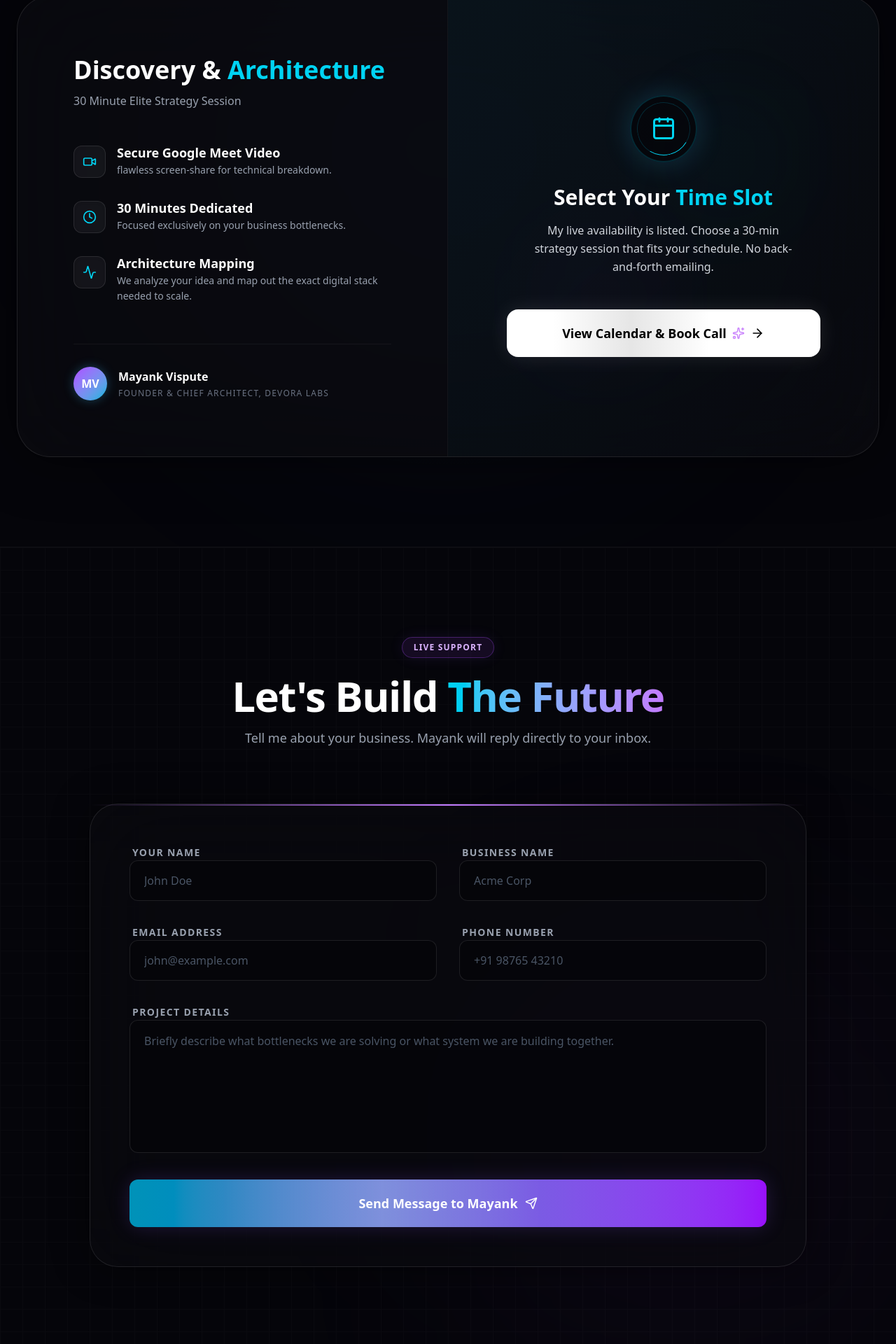
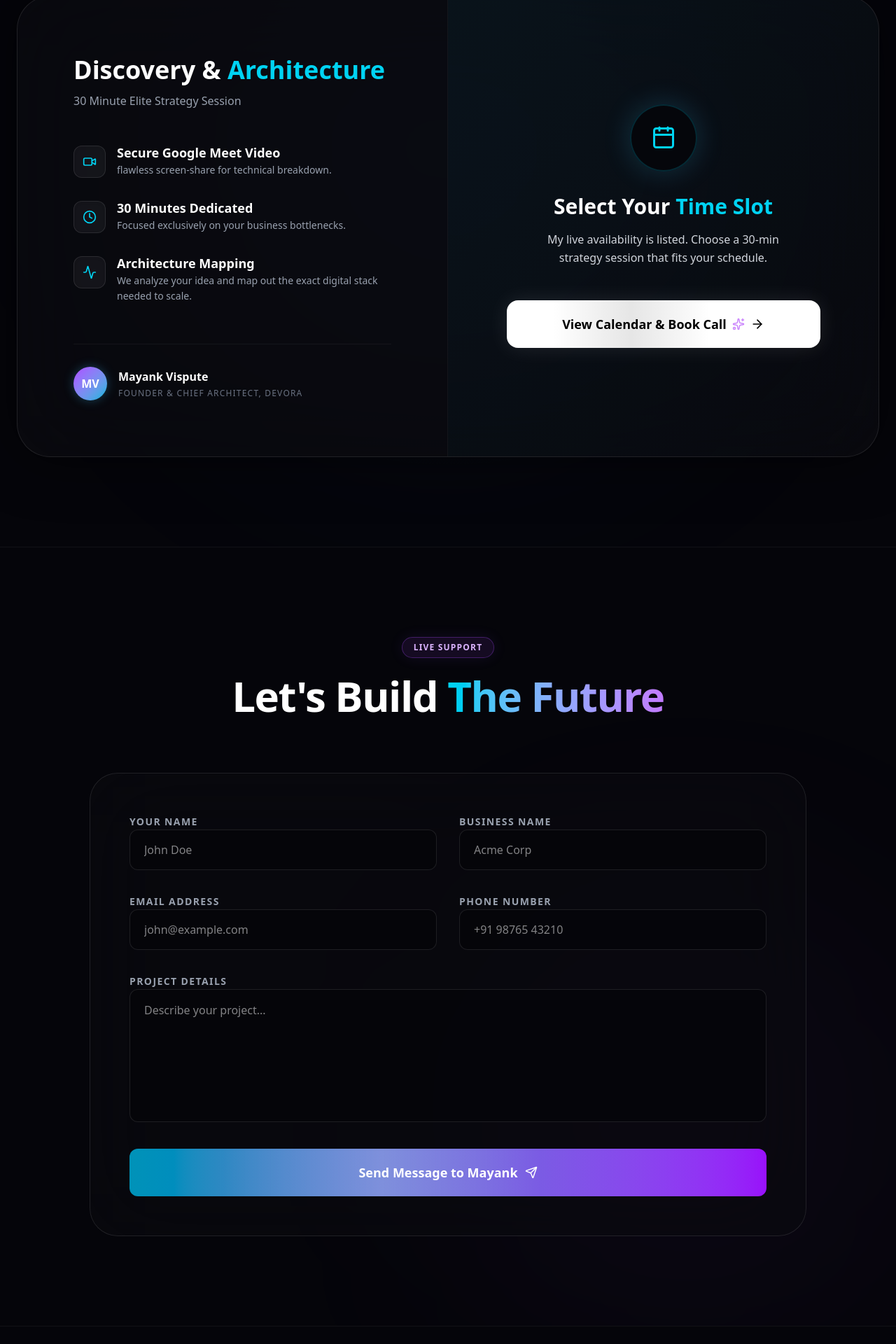
Before and after one commit to mayankvispute7/devora-agency, a Next.js app: page / in a window 1280 px wide. Shown: the part 8996-10916 px from the top of the page at 70% size. Built offline with nearby package versions, Linux system fonts and the light colour scheme.

Commit message:
Final branding and TypeScript fixes

```diff
--- a/components/Contact.tsx
+++ b/components/Contact.tsx
@@ -1,9 +1,9 @@
 "use client";
-import { motion, AnimatePresence, Variants } from "framer-motion";
+import { motion, AnimatePresence, Variants } from "framer-motion"; // 🟢 Added Variants import
 import { Send, CheckCircle, AlertTriangle, Loader2 } from "lucide-react";
 import { useState } from "react";
 
-// 🟢 FIXED: Explicitly typed as Variants to satisfy TypeScript/Vercel build
+// 🟢 FIXED: Explicitly typed as Variants to satisfy the TypeScript compiler
 const itemVariants: Variants = {
   hidden: { opacity: 0, y: 15, filter: "blur(5px)" },
   visible: {
@@ -15,7 +15,6 @@ const itemVariants: Variants = {
 };
 
 export default function Contact() {
-  // Live Form State
   const [formData, setFormData] = useState({
     name: "",
     business: "",
@@ -31,7 +30,6 @@ export default function Contact() {
     setFormData(prev => ({ ...prev, [name]: value }));
   };
 
-  // 🟢 ZERO-BACKEND WEB3FORMS SUBMISSION
   const handleSubmit = async (e: React.FormEvent) => {
     e.preventDefault();
     setStatus("sending");
@@ -45,8 +43,7 @@ export default function Contact() {
           Accept: "application/json",
         },
         body: JSON.stringify({
-          // 👇 GET YOUR FREE KEY FROM WEB3FORMS.COM AND PASTE IT HERE 👇
-          access_key: "YOUR_ACCESS_KEY_HERE",
+          access_key: "YOUR_ACCESS_KEY_HERE", // 👈 Ensure your actual key is here
           subject: `New Lead from ${formData.name} (Devora Website)`,
           from_name: formData.name,
           email: formData.email,
@@ -62,28 +59,22 @@ export default function Contact() {
         setFormData({ name: "", business: "", email: "", phone: "", details: "" });
       } else {
         setStatus("error");
-        setStatusMessage("Failed to send. Please email visputemayank007@gmail.com directly.");
+        setStatusMessage("Failed to send message.");
       }
     } catch (error) {
       console.error('Form Error:', error);
       setStatus("error");
-      setStatusMessage("Failed to send. Please email visputemayank007@gmail.com directly.");
+      setStatusMessage("Failed to send message.");
     }
 
-    setTimeout(() => {
-        if (status !== "idle") setStatus("idle");
-    }, 6000);
+    setTimeout(() => { setStatus("idle"); }, 6000);
   };
 
   return (
     <section id="contact" className="py-32 px-6 md:px-12 lg:px-8 relative bg-[#05050A] border-t border-white/5 overflow-hidden font-sans">
-
-      {/* Background Decor */}
       <div className="absolute bottom-0 right-0 w-[600px] h-[600px] bg-purple-500/5 rounded-full blur-[150px] pointer-events-none z-0"></div>
-      <div className="absolute inset-0 opacity-[0.02] bg-[linear-gradient(to_right,#ffffff_1px,transparent_1px),linear-gradient(to_bottom,#ffffff_1px,transparent_1px)] bg-[size:32px_32px] pointer-events-none z-0"></div>
 
       <div className="max-w-7xl mx-auto relative z-10 w-full">
-
         <div className="text-center mb-20">
           <motion.div
             initial={{ opacity: 0, y: 20 }}
@@ -96,28 +87,23 @@ export default function Contact() {
           <h2 className="text-4xl md:text-5xl lg:text-6xl font-black text-white tracking-tight mb-4">
             Let's Build <span className="text-transparent bg-clip-text bg-gradient-to-r from-cyan-400 to-purple-400">The Future</span>
           </h2>
-          <p className="text-gray-400 text-lg">
-            Tell me about your business. Mayank will reply directly to your inbox.
-          </p>
         </div>
 
         <motion.div
           initial={{ opacity: 0, y: 40 }}
           whileInView={{ opacity: 1, y: 0 }}
-          viewport={{ once: true, margin: "-100px" }}
+          viewport={{ once: true }}
           transition={{ duration: 0.6 }}
-          className="max-w-5xl mx-auto w-full bg-[#0A0A10]/60 backdrop-blur-3xl border border-white/10 rounded-[2.5rem] p-10 md:p-14 shadow-[0_0_50px_rgba(0,0,0,0.5)] relative"
+          className="max-w-5xl mx-auto w-full bg-[#0A0A10]/60 backdrop-blur-3xl border border-white/10 rounded-[2.5rem] p-10 md:p-14 relative"
         >
-          <div className="absolute top-0 left-0 right-0 h-[1.5px] bg-gradient-to-r from-transparent via-purple-400 to-transparent pointer-events-none"></div>
-
           <form onSubmit={handleSubmit} className="space-y-8">
-            <AnimatePresence>
+            <AnimatePresence mode="wait">
                 {status !== "idle" && (
                     <motion.div
-                        initial={{ opacity: 0, y: -20, height: 0 }}
-                        animate={{ opacity: 1, y: 0, height: "auto" }}
-                        exit={{ opacity: 0, y: -20, height: 0 }}
-                        className={`p-4 rounded-xl flex items-center gap-3 text-sm font-medium overflow-hidden ${
+                        initial={{ opacity: 0, height: 0 }}
+                        animate={{ opacity: 1, height: "auto" }}
+                        exit={{ opacity: 0, height: 0 }}
+                        className={`p-4 rounded-xl flex items-center gap-3 text-sm font-medium ${
                             status === "sending" ? "bg-cyan-500/10 border border-cyan-500/30 text-cyan-300" :
                             status === "success" ? "bg-emerald-500/10 border border-emerald-500/30 text-emerald-300" :
                             "bg-red-500/10 border border-red-500/30 text-red-300"
@@ -131,15 +117,15 @@ export default function Contact() {
                 )}
             </AnimatePresence>
 
-            <motion.div variants={itemVariants} initial="hidden" animate="visible" className="grid md:grid-cols-2 gap-8">
+            <motion.div variants={itemVariants} initial="hidden" whileInView="visible" className="grid md:grid-cols-2 gap-8">
               {[
-                { label: "Your Name", name: "name", placeholder: "John Doe", type: "text", color: "focus:border-cyan-500/50 focus:bg-cyan-500/5" },
-                { label: "Business Name", name: "business", placeholder: "Acme Corp", type: "text", color: "focus:border-cyan-500/50 focus:bg-cyan-500/5" },
-                { label: "Email Address", name: "email", placeholder: "john@example.com", type: "email", color: "focus:border-purple-500/50 focus:bg-purple-500/5" },
-                { label: "Phone Number", name: "phone", placeholder: "+91 98765 43210", type: "tel", color: "focus:border-purple-500/50 focus:bg-purple-500/5" }
+                { label: "Your Name", name: "name", placeholder: "John Doe", type: "text" },
+                { label: "Business Name", name: "business", placeholder: "Acme Corp", type: "text" },
+                { label: "Email Address", name: "email", placeholder: "john@example.com", type: "email" },
+                { label: "Phone Number", name: "phone", placeholder: "+91 98765 43210", type: "tel" }
               ].map((input, i) => (
                 <div key={i} className="space-y-2.5">
-                  <label className="text-sm font-bold text-gray-400 pl-1 uppercase tracking-widest">{input.label}</label>
+                  <label className="text-sm font-bold text-gray-400 uppercase tracking-widest">{input.label}</label>
                   <input
                     name={input.name}
                     value={formData[input.name as keyof typeof formData]}
@@ -147,44 +133,39 @@ export default function Contact() {
                     type={input.type}
                     required={input.name !== "phone"}
                     placeholder={input.placeholder}
-                    className={`w-full bg-[#05050A]/80 border border-white/10 rounded-xl px-5 py-4 text-white text-base placeholder:text-gray-600 focus:outline-none ${input.color} transition-all duration-300`}
+                    className="w-full bg-[#05050A]/80 border border-white/10 rounded-xl px-5 py-4 text-white focus:outline-none focus:border-cyan-500/50 transition-all duration-300"
                   />
                 </div>
               ))}
             </motion.div>
 
-            <motion.div variants={itemVariants} initial="hidden" animate="visible" className="space-y-2.5">
-              <label className="text-sm font-bold text-gray-400 pl-1 uppercase tracking-widest">Project Details</label>
+            <motion.div variants={itemVariants} initial="hidden" whileInView="visible" className="space-y-2.5">
+              <label className="text-sm font-bold text-gray-400 uppercase tracking-widest">Project Details</label>
               <textarea
                 name="details"
                 value={formData.details}
                 onChange={handleInputChange}
                 rows={6}
                 required
-                placeholder="Briefly describe what bottlenecks we are solving or what system we are building together."
-                className="w-full bg-[#05050A]/80 border border-white/10 rounded-xl px-5 py-4 text-white text-base placeholder:text-gray-600 focus:outline-none focus:border-cyan-500/50 focus:bg-cyan-500/5 transition-all duration-300 resize-none font-light leading-relaxed"
+                placeholder="Describe your project..."
+                className="w-full bg-[#05050A]/80 border border-white/10 rounded-xl px-5 py-4 text-white focus:outline-none focus:border-cyan-500/50 transition-all duration-300 resize-none font-light leading-relaxed"
               ></textarea>
             </motion.div>
 
             <motion.button
               variants={itemVariants}
               initial="hidden"
-              animate="visible"
+              whileInView="visible"
               type="submit"
               disabled={status === "sending"}
-              className="group relative w-full py-5 rounded-xl bg-gradient-to-r from-cyan-600 to-purple-600 text-white font-bold text-lg hover:scale-[1.01] transition-all duration-300 shadow-[0_0_30px_rgba(139,92,246,0.2)] hover:shadow-[0_0_40px_rgba(139,92,246,0.3)] overflow-hidden flex items-center justify-center gap-2.5 disabled:opacity-70 disabled:hover:scale-100 disabled:cursor-not-allowed"
+              className="group relative w-full py-5 rounded-xl bg-gradient-to-r from-cyan-600 to-purple-600 text-white font-bold text-lg hover:scale-[1.01] transition-all duration-300 disabled:opacity-70 flex items-center justify-center gap-2.5 overflow-hidden"
             >
               <motion.div
                 animate={{ x: ["-100%", "200%"] }}
                 transition={{ duration: 2, repeat: Infinity, ease: "easeInOut", repeatDelay: 1 }}
                 className="absolute inset-0 w-1/2 h-full bg-gradient-to-r from-transparent via-white/20 to-transparent skew-x-12"
               />
-
-              {status === "sending" ? (
-                  <>Sending <Loader2 className="animate-spin" size={20}/></>
-              ) : (
-                  <>Send Message to Mayank <Send size={18} className="group-hover:translate-x-1.5 group-hover:-translate-y-1.5 transition-transform" /></>
-              )}
+              {status === "sending" ? <>Sending <Loader2 className="animate-spin" size={20}/></> : <>Send Message to Mayank <Send size={18} /></>}
             </motion.button>
           </form>
         </motion.div>
--- a/components/Meeting.tsx
+++ b/components/Meeting.tsx
@@ -1,10 +1,10 @@
 "use client";
-import { motion } from "framer-motion";
+import { motion, Variants } from "framer-motion"; // 🟢 Added Variants import
 import { Calendar, Video, Clock, ArrowRight, Activity, Sparkles } from "lucide-react";
 import { cloneElement, ReactElement } from "react";
 
 // Variants for staggered entrance
-const containerVariants = {
+const containerVariants: Variants = {
   hidden: { opacity: 0 },
   visible: {
     opacity: 1,
@@ -12,9 +12,15 @@ const containerVariants = {
   }
 };
 
-const itemVariants = {
+// 🟢 FIXED: Explicitly typed as Variants to satisfy TypeScript/Vercel
+const itemVariants: Variants = {
   hidden: { opacity: 0, y: 15, filter: "blur(5px)" },
-  visible: { opacity: 1, y: 0, filter: "blur(0px)", transition: { duration: 0.4, ease: "easeOut" } }
+  visible: {
+    opacity: 1,
+    y: 0,
+    filter: "blur(0px)",
+    transition: { duration: 0.4, ease: "easeOut" }
+  }
 };
 
 export default function Meeting() {
@@ -53,7 +59,6 @@ export default function Meeting() {
         </motion.p>
       </div>
 
-      {/* THE LIVE SCHEDULER PANEL */}
       <motion.div
         variants={containerVariants}
         initial="hidden"
@@ -61,7 +66,6 @@ export default function Meeting() {
         viewport={{ once: true, margin: "-100px" }}
         className="w-full max-w-7xl mx-auto bg-[#0A0A10]/80 backdrop-blur-3xl border border-white/10 rounded-[3rem] overflow-hidden flex flex-col md:flex-row shadow-[0_0_80px_rgba(0,0,0,0.6)] relative z-10"
       >
-        {/* Subtle top light trail */}
         <div className="absolute top-0 left-0 right-0 h-[1.5px] bg-gradient-to-r from-transparent via-cyan-400 to-transparent pointer-events-none"></div>
 
         {/* LEFT: STRATEGY VALUE PITCH */}
@@ -91,14 +95,14 @@ export default function Meeting() {
             ))}
           </motion.div>
 
-          {/* Signed Mayank Badge */}
+          {/* Founder Badge */}
           <motion.div variants={itemVariants} className="mt-14 flex items-center gap-4 pt-8 border-t border-white/5">
             <div className="w-12 h-12 rounded-full bg-gradient-to-br from-purple-500 to-cyan-500 flex items-center justify-center text-white font-bold shadow-[0_0_15px_rgba(56,189,248,0.3)]">
               MV
             </div>
             <div>
               <p className="text-white font-bold text-base">Mayank Vispute</p>
-              <p className="text-gray-500 text-xs uppercase tracking-widest mt-1">Founder & Chief Architect, Devora LABS</p>
+              <p className="text-gray-500 text-xs uppercase tracking-widest mt-1">Founder &amp; Chief Architect, Devora</p>
             </div>
           </motion.div>
         </div>
@@ -107,42 +111,22 @@ export default function Meeting() {
         <div className="w-full md:w-1/2 p-10 md:p-14 lg:p-20 flex flex-col items-center justify-center text-center relative overflow-hidden group">
           <div className="absolute inset-0 bg-gradient-to-br from-cyan-500/5 to-transparent pointer-events-none z-0"></div>
 
-          {/* Animated Tech Orbs */}
-          <motion.div
-            animate={{ scale: [1, 1.05, 1], opacity: [0.6, 0.9, 0.6] }}
-            transition={{ duration: 4, repeat: Infinity }}
-            className="absolute top-1/4 right-1/4 w-32 h-32 bg-cyan-500/10 rounded-full blur-[80px] pointer-events-none z-0"
-          ></motion.div>
-          <motion.div
-            animate={{ scale: [1.05, 1, 1.05], opacity: [0.9, 0.6, 0.9] }}
-            transition={{ duration: 4, repeat: Infinity, delay: 2 }}
-            className="absolute bottom-1/4 left-1/4 w-32 h-32 bg-purple-500/10 rounded-full blur-[80px] pointer-events-none z-0"
-          ></motion.div>
-
-          <motion.div variants={itemVariants} className="relative z-10 w-24 h-24 rounded-full bg-[#05050A]/80 border-2 border-cyan-500/20 flex items-center justify-center mb-8 shadow-[0_0_40px_rgba(56,189,248,0.2)] group-hover:scale-110 group-hover:shadow-[0_0_60px_rgba(56,189,248,0.3)] transition-all duration-700">
-            {/* Spinning decorative ring */}
-            <motion.div
-              animate={{ rotate: 360 }}
-              transition={{ duration: 15, repeat: Infinity, ease: "linear" }}
-              className="absolute inset-2 rounded-full border border-cyan-500/20 border-t-cyan-400 pointer-events-none"
-            />
-            <Calendar className="text-cyan-400 group-hover:text-cyan-300 transition-colors" size={36} />
+          <motion.div variants={itemVariants} className="relative z-10 w-24 h-24 rounded-full bg-[#05050A]/80 border-2 border-cyan-500/20 flex items-center justify-center mb-8 shadow-[0_0_40px_rgba(56,189,248,0.2)]">
+            <Calendar className="text-cyan-400" size={36} />
           </motion.div>
 
           <motion.h4 variants={itemVariants} className="text-3xl font-black text-white mb-4 relative z-10">Select Your <span className="text-cyan-400">Time Slot</span></motion.h4>
           <motion.p variants={itemVariants} className="text-gray-300 text-base mb-12 max-w-sm leading-relaxed relative z-10 font-light">
-            My live availability is listed. Choose a 30-min strategy session that fits your schedule. No back-and-forth emailing.
+            My live availability is listed. Choose a 30-min strategy session that fits your schedule.
           </motion.p>
 
-          {/* 🟢 THE LIVE BOOKING BUTTON */}
           <motion.a
-            href="https://calendly.com/your-link-here" // 👈 MAYANK: PASTE YOUR BOOKING URL HERE
+            href="https://calendly.com/your-link" // 👈 ADD YOUR LINK HERE
             target="_blank"
             rel="noopener noreferrer"
             variants={itemVariants}
-            className="relative w-full max-w-md py-5 rounded-2xl bg-white text-black font-bold text-lg hover:bg-gray-100 transition-all duration-300 hover:scale-[1.03] flex items-center justify-center gap-2 group/btn shadow-[0_0_30px_rgba(255,255,255,0.1)] group-hover:shadow-[0_0_40px_rgba(255,255,255,0.2)] overflow-hidden"
+            className="relative w-full max-w-md py-5 rounded-2xl bg-white text-black font-bold text-lg hover:bg-gray-100 transition-all duration-300 hover:scale-[1.03] flex items-center justify-center gap-2 group/btn shadow-[0_0_30px_rgba(255,255,255,0.1)] overflow-hidden"
           >
-            {/* Rapid light shimmer */}
             <motion.div
               animate={{ x: ["-100%", "200%"] }}
               transition={{ duration: 2, repeat: Infinity, ease: "easeInOut", repeatDelay: 1 }}
```
